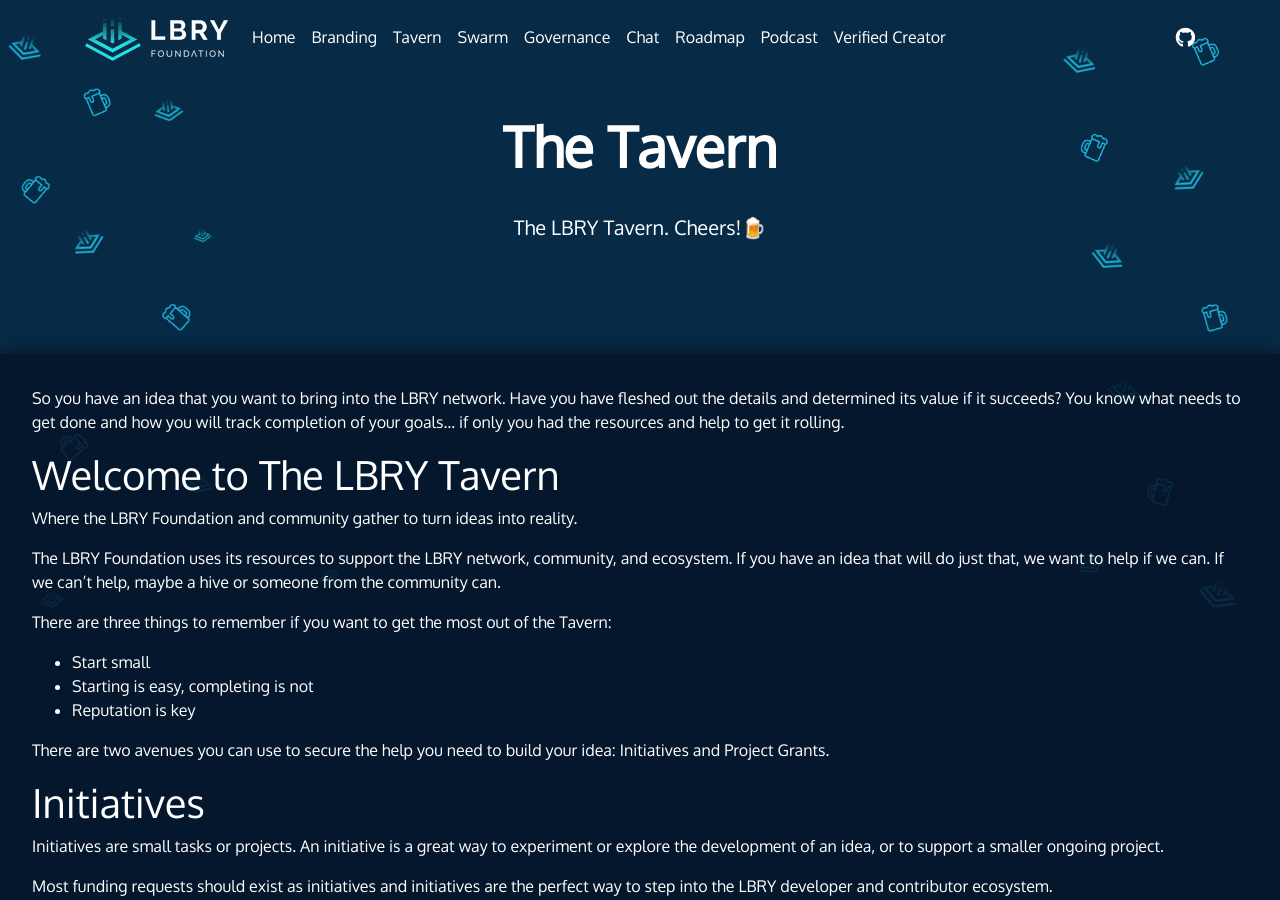
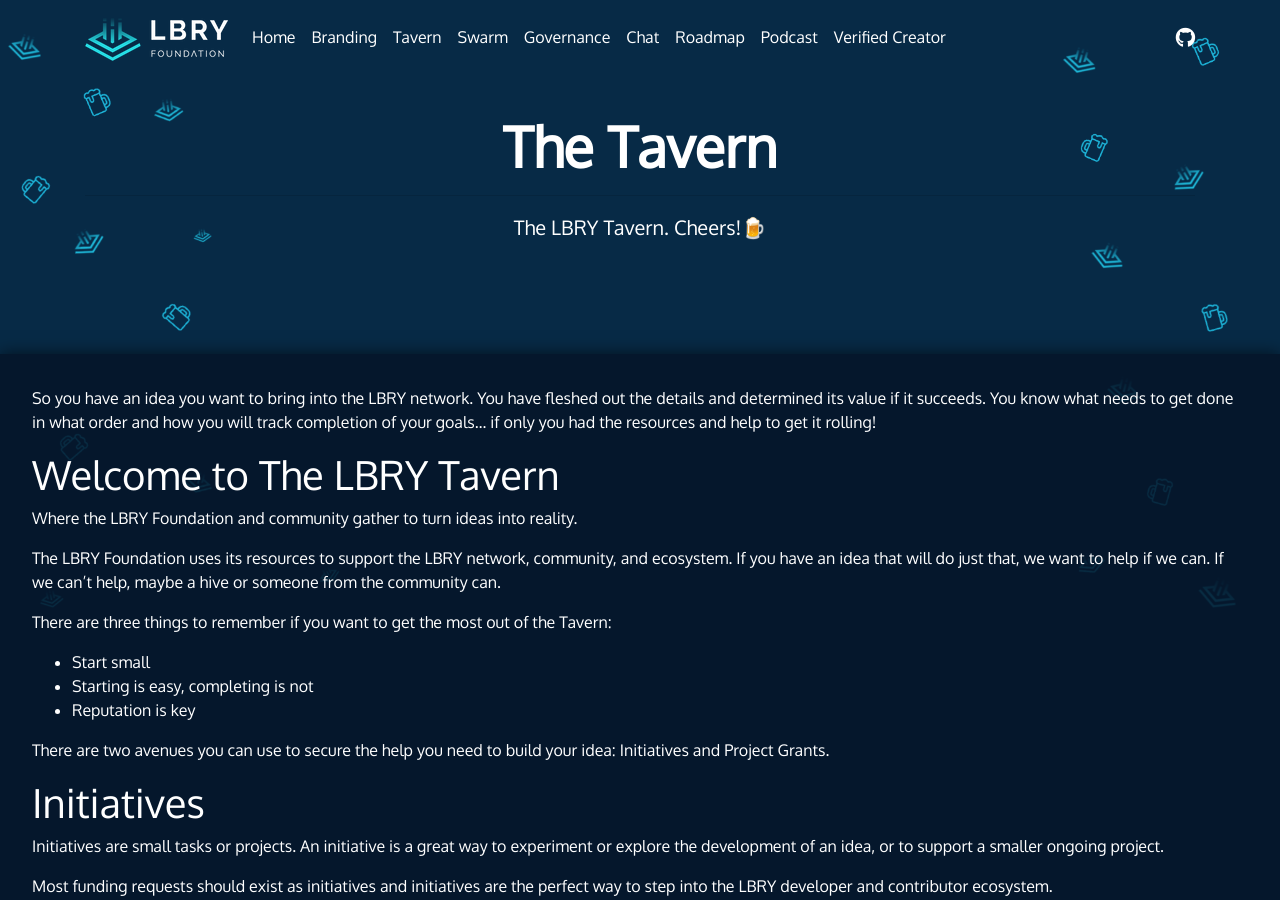
Before and after one commit to LBRYFoundation/lbryorg, a Jekyll site: the page built from pages/tavern.md, in a window 1280 px wide and 900 px high. Built offline with Jekyll 4.4.1, drawn with Linux system fonts in a browser that asks for light colours.

Commit message:
Revert updates to first paragraph on tavern.md

```diff
--- a/pages/tavern.md
+++ b/pages/tavern.md
@@ -7,9 +7,9 @@
 permalink : /tavern/
 ---
 
-So you have an idea that you want to bring into the LBRY network. Have you have fleshed out the details and determined its value if it succeeds?
-You know what needs to get done and how you will track completion of your goals... if only you had the resources and help to
-get it rolling.
+So you have an idea you want to bring into the LBRY network. You have fleshed out the details and determined its value if it succeeds.
+You know what needs to get done in what order and how you will track completion of your goals... if only you had the resources and help to
+get it rolling!
 
 # Welcome to The LBRY Tavern
 
```
